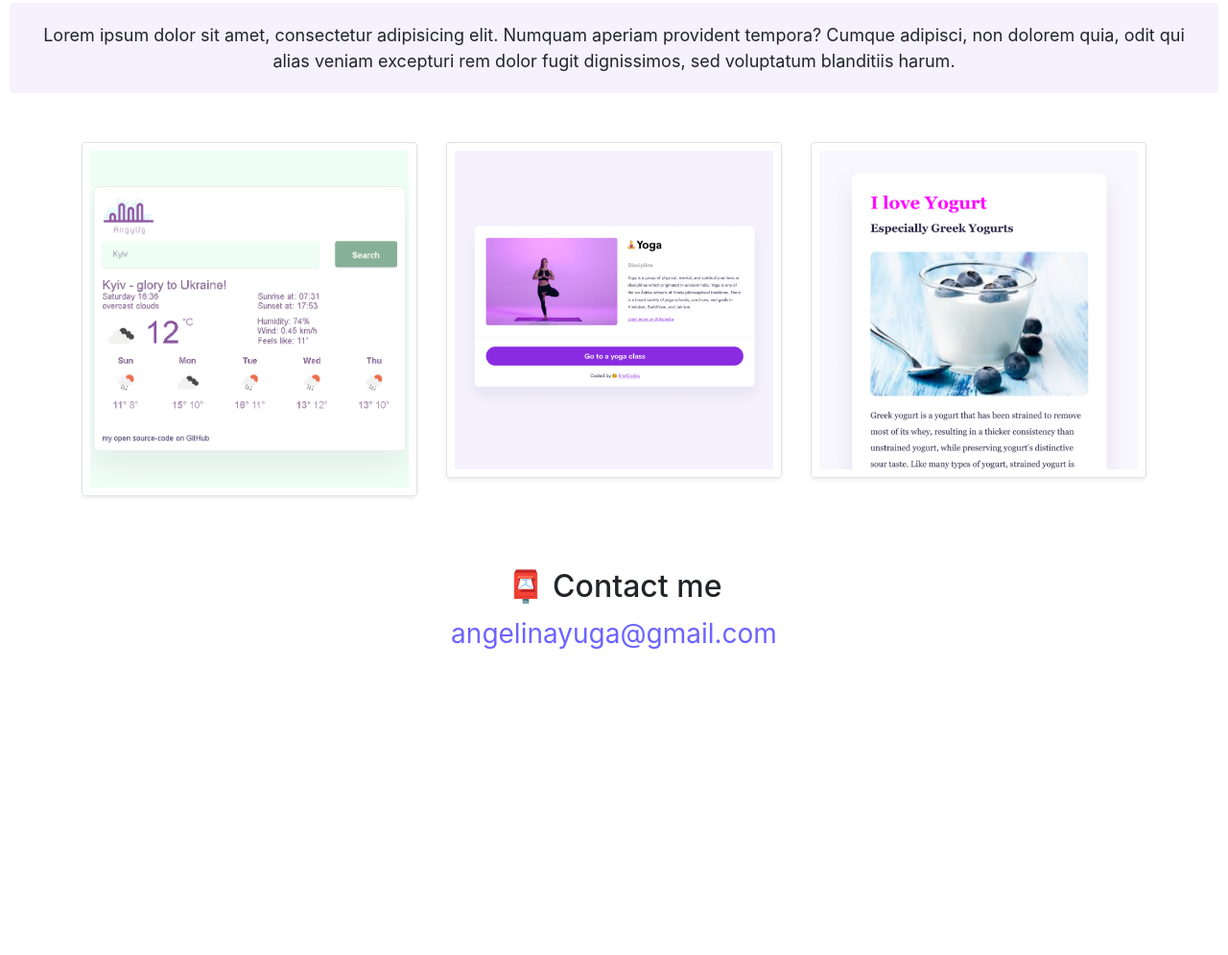
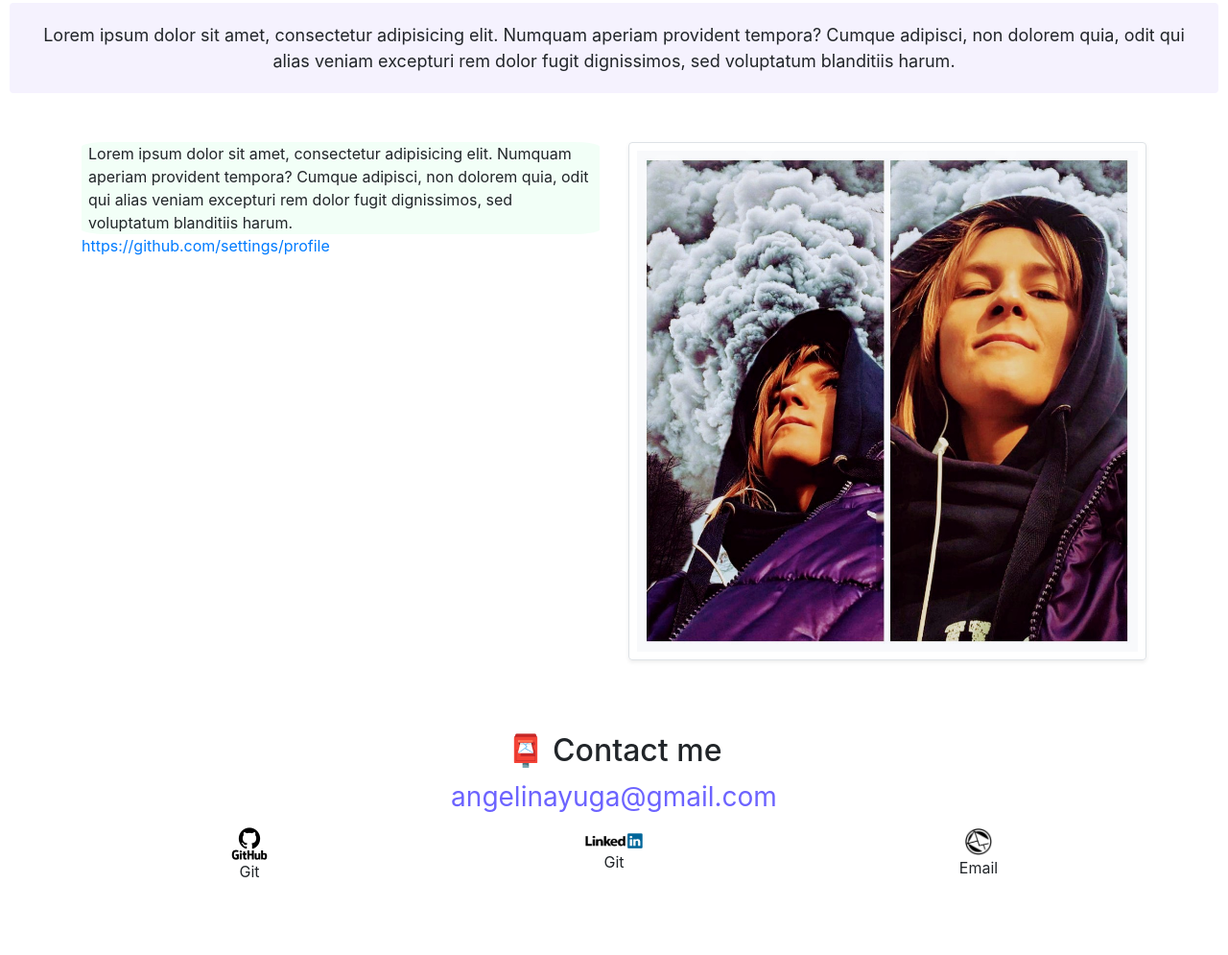
Before and after one commit to AngyUg/Portfolio, a website: page about.html in a window 1280 px wide. Shown: the part 215-1210 px from the top of the page at 96% size. Before the commit the page ends 896 px from the top, so only its background shows below. Drawn offline with nearby package versions, Linux system fonts and the light colour scheme.

Commit message:
add imgs and icons

```diff
--- a/about.html
+++ b/about.html
@@ -11,6 +11,7 @@
       integrity="sha384-ggOyR0iXCbMQv3Xipma34MD+dH/1fQ784/j6cY/iJTQUOhcWr7x9JvoRxT2MZw1T"
       crossorigin="anonymous"
     />
+
     <!-- JavaScript Bundle with Popper -->
     <script
       src="https://cdn.jsdelivr.net/npm/bootstrap@5.2.1/dist/js/bootstrap.bundle.min.js"
@@ -84,25 +85,26 @@
     </div>
     <div class="container">
       <div class="row">
-        <div class="col-sm-4">
+        <div class="col-6">
+          <div class="text-discription">
+            Lorem ipsum dolor sit amet, consectetur adipisicing elit. Numquam
+            aperiam provident tempora? Cumque adipisci, non dolorem quia, odit
+            qui alias veniam excepturi rem dolor fugit dignissimos, sed
+            voluptatum blanditiis harum.
+          </div>
+          <a
+            href="https://github.com/settings/profile"
+            target="_blank"
+            class="my gitHub"
+          >
+            https://github.com/settings/profile</a
+          >
+        </div>
+        <div class="col-6">
           <img
-            src="/images/weather.png"
-            alt="The image of weather project"
-            class="img-fluid rounded shadow-sm p-2 border"
-          />
-        </div>
-        <div class="col-sm-4">
-          <img
-            src="/images/yoga.png"
-            alt="The image of yoga health project"
-            class="img-fluid rounded shadow-sm p-2 border"
-          />
-        </div>
-        <div class="col-sm-4">
-          <img
-            src="/images/yogurt.png"
-            alt="The image of super tasty yogurt project"
-            class="img-fluid rounded shadow-sm p-2 border"
+            src="/images/about-me-logo.jpg"
+            class="img-fluid rounded shadow-sm p-2 border images-width"
+            alt="The image of my portfolio"
           />
         </div>
       </div>
@@ -117,5 +119,35 @@
         angelinayuga@gmail.com
       </a>
     </div>
+
+    <div class="container">
+      <div class="row">
+        <div class="col-md-4">
+          <div class="dbox w-100 text-center">
+            <img src="/images/GitHub-logo.png" alt="" srcset="" width="60" />
+
+            <div class="text">Git</div>
+          </div>
+        </div>
+        <div class="col-md-4">
+          <div class="dbox w-100 text-center">
+            <img
+              src="/images/LinkedIn_Logo.svg.png"
+              alt=""
+              srcset=""
+              width="60"
+            />
+
+            <div class="text">Git</div>
+          </div>
+        </div>
+        <div class="col-md-4">
+          <div class="dbox w-100 text-center">
+            <img src="/images/email_icon.svg.png" alt="" srcset="" width="30" />
+            <div class="text">Email</div>
+          </div>
+        </div>
+      </div>
+    </div>
   </body>
 </html>
--- a/style.css
+++ b/style.css
@@ -93,19 +93,28 @@ p {
 .text-discription {
   background: #f0fff6d1;
   border-radius: 5%;
-  height: 10em;
+  height: 10em auto;
   display: flex;
   align-items: center;
   justify-content: center;
   padding-left: 7px;
   padding-right: 7px;
 }
+.weather-page {
+  padding-left: 7px;
+  padding-right: 7px;
+  padding-top: 7px;
+}
 .row {
   padding-top: 1%;
   padding-bottom: 1%;
 }
-
-@media (max-width: 576px) {
+.img-about {
+  max-width: 100%;
+  height: auto;
+  box-sizing: border-box;
+}
+@media (max-width: 900px) {
   .class-h-2 {
     text-align: center;
     font-size: 15px;
```
Also changed, not shown: images/GitHub-logo.png (added), images/LinkedIn_Logo.svg.png (added), images/about-me-logo.jpg (added), images/email_icon.svg.png (added).
